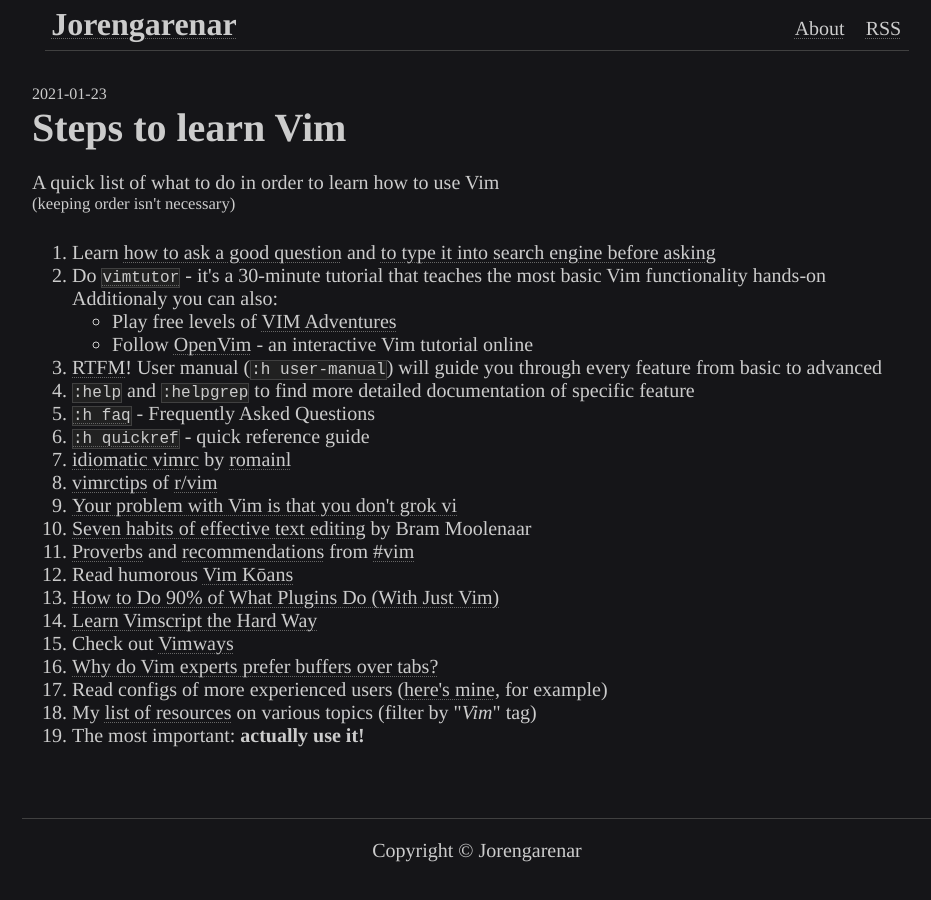
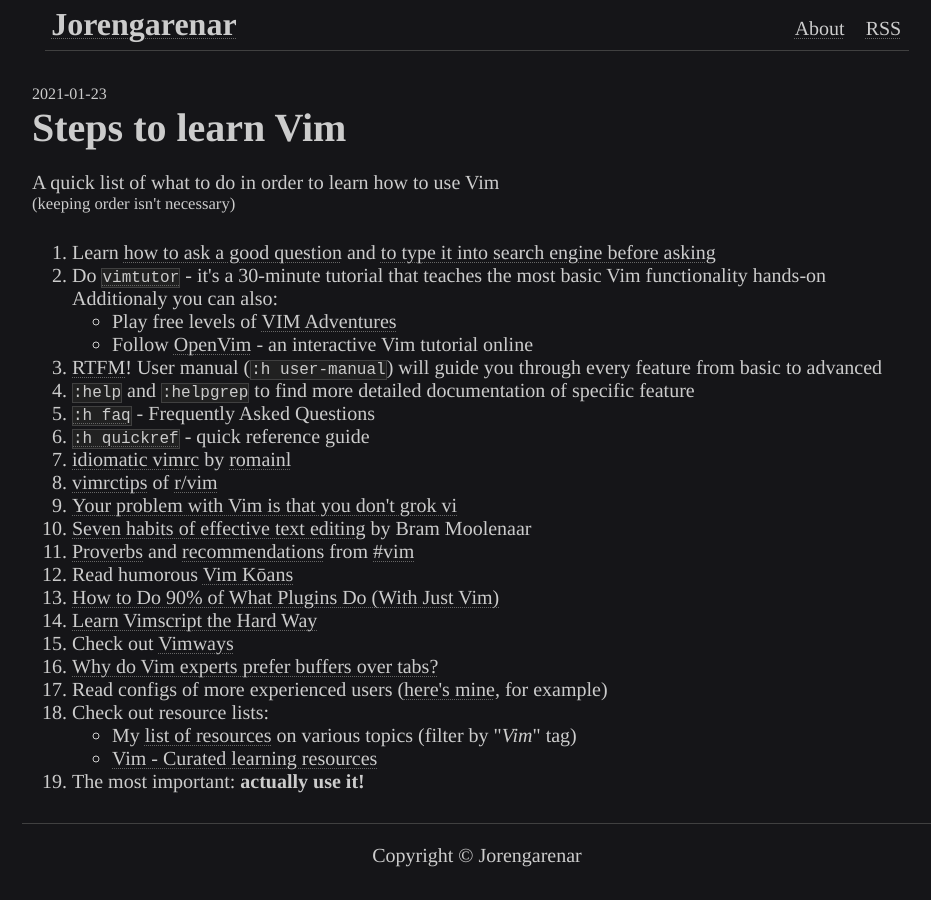
Before and after one commit to Jorenar/blog, a Jekyll site: the page built from _posts/2021-01-23-vim-learning-steps.md, in a window 1280 px wide. Shown: the whole page, without its empty margins (163-1094 px from the left). Built offline with Jekyll 4.4.1, drawn with Linux system fonts in a browser that asks for light colours.

Commit message:
deploy: c62e33e2c5d226a32296d8f9f0dcaf6368b730e5

```diff
--- a/_posts/2021-01-23-vim-learning-steps.md
+++ b/_posts/2021-01-23-vim-learning-steps.md
@@ -28,5 +28,7 @@ A quick list of what to do in order to learn how to use Vim
 15. Check out [Vimways](https://vimways.org/2018)
 16. [Why do Vim experts prefer buffers over tabs?](https://stackoverflow.com/a/26710166/10247460)
 17. Read configs of more experienced users ([here's mine](https://github.com/Jorengarenar/dotfiles/tree/master/vim), for example)
-18. My [list of resources](https://resources.joren.ga) on various topics (filter by "_Vim_" tag)
+18. Check out resource lists:
+   * My [list of resources](https://resources.joren.ga) on various topics (filter by "_Vim_" tag)
+   * [Vim - Curated learning resources](https://learnbyexample.github.io/curated_resources/vim.html)
 19. The most important: **actually use it!**
```
